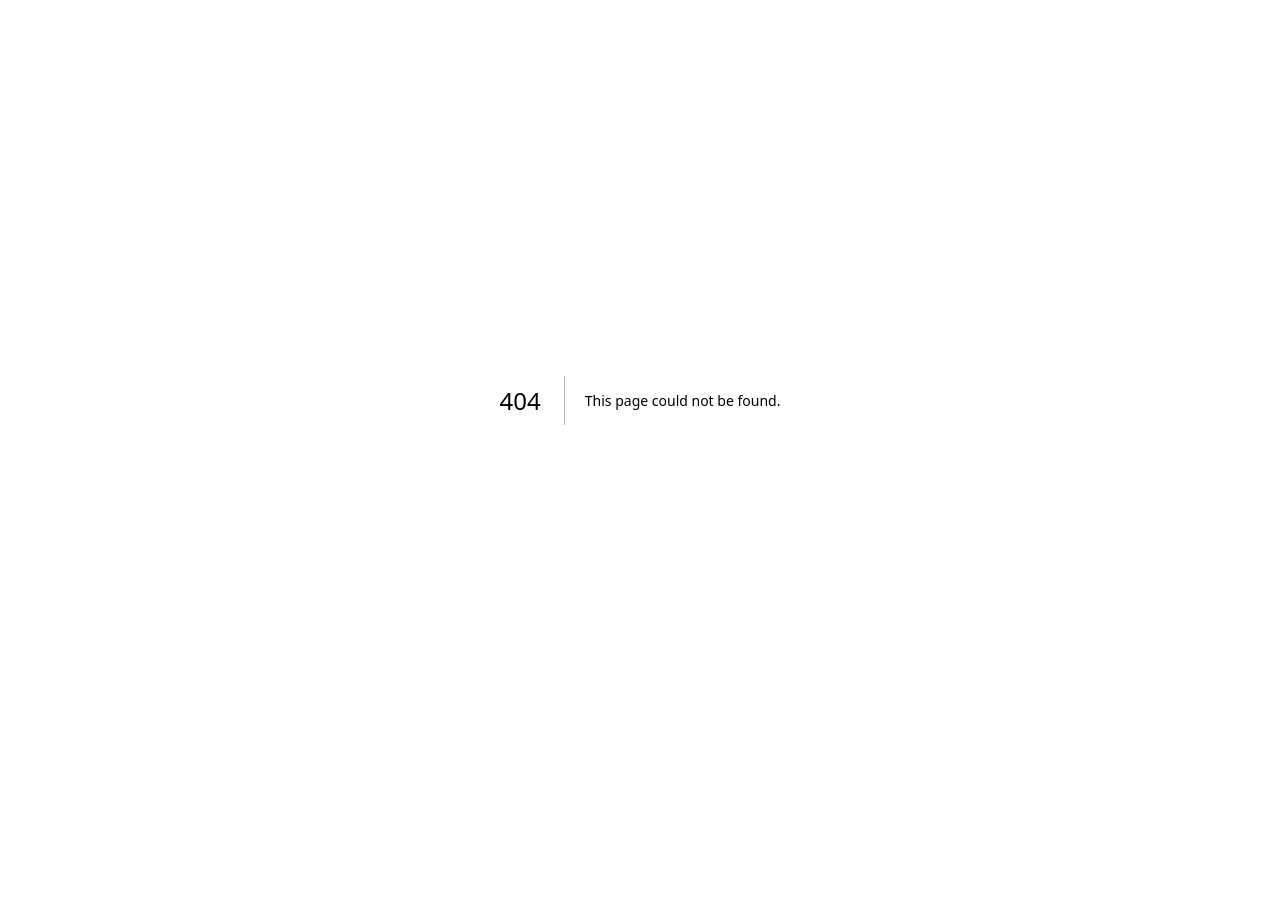
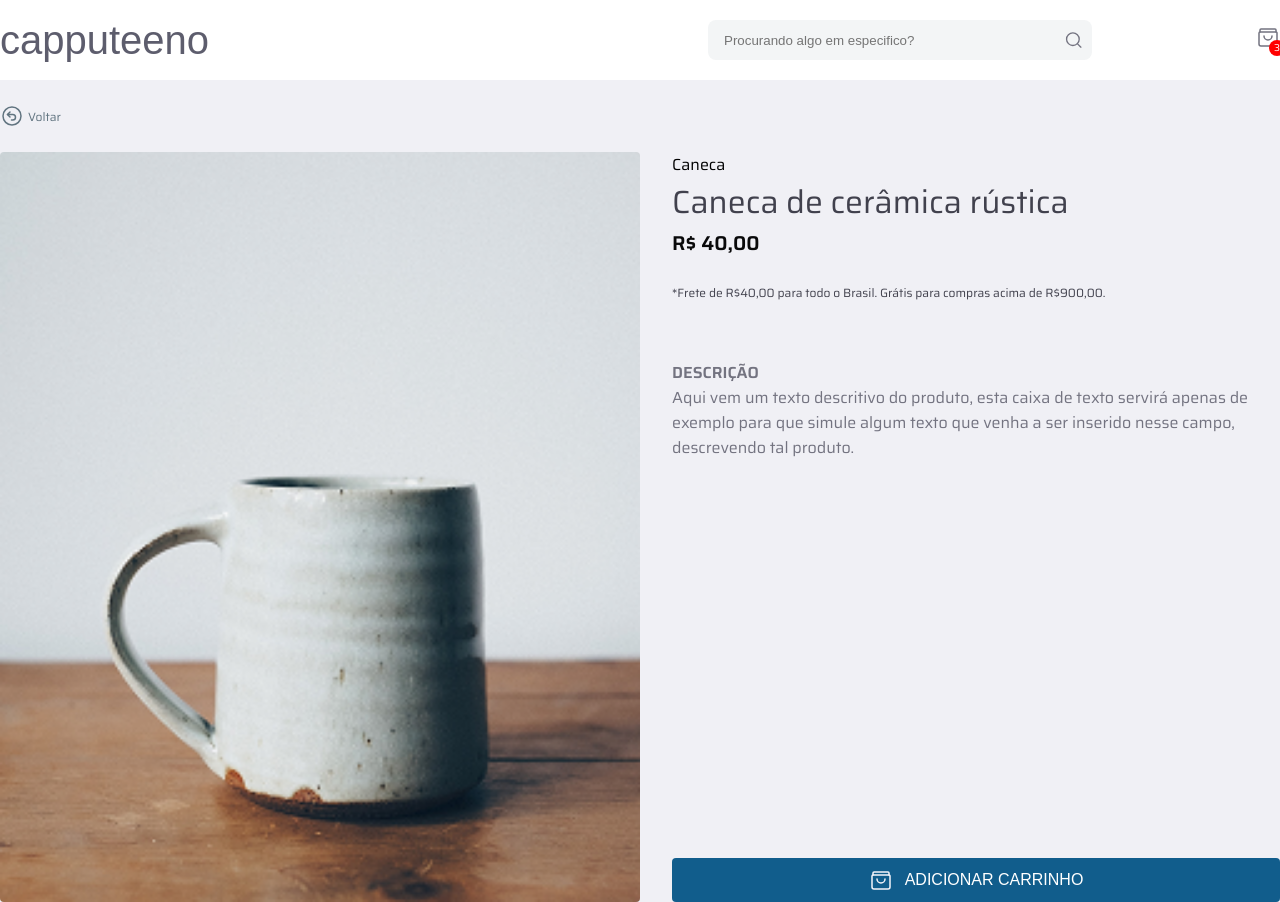
Before and after one commit to giuseppinhu/capputeeno, a Next.js app: page /produto in a window 1280 px wide. Before the commit this address had no page. Before the commit the page ends 800 px from the top, so only its background shows below. Built offline with nearby package versions, Linux system fonts and the light colour scheme; a web font is replaced by a local one.

Commit message:
:bricks: feat: Create Page Product

```diff
--- a/package.json
+++ b/package.json
@@ -17,14 +17,17 @@
   },
   "devDependencies": {
     "@eslint/eslintrc": "^3",
+    "@eslint/js": "^9.27.0",
     "@types/node": "^20",
     "@types/react": "^19",
     "@types/react-dom": "^19",
     "@types/styled-components": "^5.1.34",
-    "eslint": "^9.26.0",
+    "eslint": "^9.27.0",
     "eslint-config-next": "15.3.2",
     "eslint-config-prettier": "^10.1.5",
     "eslint-plugin-prettier": "^5.4.0",
+    "eslint-plugin-react": "^7.37.5",
+    "globals": "^16.2.0",
     "prettier": "^3.5.3",
     "typescript": "^5"
   }
--- /dev/null
+++ b/src/app/produto/page.tsx
@@ -0,0 +1,110 @@
+'use client'
+
+import Image from 'next/image'
+
+import mockup from '../../../public/mockup.png'
+
+import Header from '@/components/Header'
+import * as S from './styles'
+
+const Details = () => (
+  <>
+    <Header />
+    <div className="container">
+      <S.Return>
+        <svg
+          width="24"
+          height="24"
+          viewBox="0 0 24 24"
+          fill="none"
+          xmlns="http://www.w3.org/2000/svg"
+        >
+          <path
+            d="M18.3639 5.63604C21.8787 9.15076 21.8787 14.8492 18.3639 18.3639C14.8492 21.8787 9.15074 21.8787 5.63604 18.3639C2.12132 14.8492 2.12132 9.15074 5.63604 5.63604C9.15076 2.12132 14.8492 2.12132 18.3639 5.63604"
+            stroke="#617480"
+            stroke-width="1.5"
+            stroke-linecap="round"
+            stroke-linejoin="round"
+          />
+          <path
+            d="M10 13L7.5 10.5L10 8"
+            stroke="#617480"
+            stroke-width="1.5"
+            stroke-linecap="round"
+            stroke-linejoin="round"
+          />
+          <path
+            d="M11.5 16H12.75C14.269 16 15.5 14.769 15.5 13.25V13.25C15.5 11.731 14.269 10.5 12.75 10.5H11.5H7.5"
+            stroke="#617480"
+            stroke-width="1.5"
+            stroke-linecap="round"
+            stroke-linejoin="round"
+          />
+        </svg>
+        Voltar
+      </S.Return>
+      <S.Container>
+        <Image
+          alt="image fds"
+          src={mockup}
+          width={640}
+          style={{ borderRadius: '4px', display: 'block', marginRight: '32px' }}
+        />
+        <div className='content'>
+          <span>Caneca</span>
+          <S.Title>Caneca de cerâmica rústica</S.Title>
+          <S.Price>R$ 40,00</S.Price>
+
+          <S.Quote>
+            *Frete de R$40,00 para todo o Brasil. Grátis para compras acima de
+            R$900,00.
+          </S.Quote>
+
+          <S.SubTitle>DESCRIÇÃO</S.SubTitle>
+          <S.Description>
+            Aqui vem um texto descritivo do produto, esta caixa de texto servirá
+            apenas de exemplo para que simule algum texto que venha a ser
+            inserido nesse campo, descrevendo tal produto.
+          </S.Description>
+
+          <S.ButtonCart>
+            <svg
+              xmlns="http://www.w3.org/2000/svg"
+              width="24"
+              height="24"
+              viewBox="0 0 24 24"
+              fill="none"
+            >
+              <path
+                d="M4 7V5C4 4.44772 4.44772 4 5 4H19C19.5523 4 20 4.44772 20 5V7"
+                stroke="#F5F5FA"
+                stroke-width="1.5"
+                stroke-linecap="round"
+                stroke-linejoin="round"
+              />
+              <path
+                fill-rule="evenodd"
+                clip-rule="evenodd"
+                d="M20 7H4C3.44772 7 3 7.44772 3 8V19C3 20.1046 3.89543 21 5 21H19C20.1046 21 21 20.1046 21 19V8C21 7.44772 20.5523 7 20 7Z"
+                stroke="#F5F5FA"
+                stroke-width="1.5"
+                stroke-linecap="round"
+                stroke-linejoin="round"
+              />
+              <path
+                d="M16 11C16 13.2091 14.2091 15 12 15C9.79086 15 8 13.2091 8 11"
+                stroke="#F5F5FA"
+                stroke-width="1.5"
+                stroke-linecap="round"
+                stroke-linejoin="round"
+              />
+            </svg>
+            ADICIONAR CARRINHO
+          </S.ButtonCart>
+        </div>
+      </S.Container>
+    </div>
+  </>
+)
+
+export default Details
--- /dev/null
+++ b/src/app/produto/styles.ts
@@ -0,0 +1,70 @@
+import styled from 'styled-components'
+
+export const Return = styled.span`
+    cursor: pointer;
+    display: flex;
+    align-items: center;
+    font-size: 12px;
+    color: #617480;
+    margin: 24px 0;
+
+    svg {
+        margin-right: 4px;
+    }
+`
+
+export const Container = styled.div`
+  display: flex;
+
+  .content {
+      display: flex;
+      flex-direction: column;
+  }
+`
+
+export const Title = styled.h2`
+  font-size: 32px;
+  color: #41414d;
+  font-weight: 300;
+`
+
+export const SubTitle = styled.h4`
+  font-size: 16px;
+  color: #737380;
+`
+
+export const Quote = styled.h4`
+  font-size: 12px;
+  color: #41414D;
+  font-weight: 400;
+  margin: 24px 0 58px 0;
+`
+
+export const Price = styled.span`
+  display: block;
+  font-weight: 600;
+  font-size: 20px;
+  color: #09090a;
+`
+
+export const Description = styled.p`
+  color: #737380;
+`
+
+export const ButtonCart = styled.button`
+  margin-top: auto;
+  width: 100%;
+  background-color: #115d8c;
+  border: none;
+  border-radius: 4px;
+  padding: 10px;
+  color: #fff;
+  font-size: 16px;
+  display: flex;
+  align-items: center;
+  justify-content: center;
+
+  svg {
+    margin-right: 12px;
+  }
+`
--- a/src/components/Item/index.tsx
+++ b/src/components/Item/index.tsx
@@ -12,7 +12,8 @@ type Props = {
 }
 
 const Item = ({ name, image_url, price }: Props) => {
-  return <div>
+  return (
+    <div>
       <S.Card>
         <Image
           className="border-radius"
@@ -28,6 +29,7 @@ const Item = ({ name, image_url, price }: Props) => {
         </div>
       </S.Card>
     </div>
+  )
 }
 
 export default Item
```
Also changed, not shown: eslint.config.mjs (+16 -15 lines), src/app/page.tsx (+61 -13 lines), src/components/Button/index.tsx (+7 -3 lines), src/components/Button/style.ts (+5 -5 lines), src/components/ListItem/index.tsx (+42 -55 lines), src/components/Select/index.tsx (+6 -4 lines), src/utils/index.ts (+4 -4 lines), public/Group.svg (added), src/app/globals.css (line endings or trailing spaces), 1 other file (tests, documents, lock files or other folders). Lines whose indentation alone changed are shown as unchanged.
